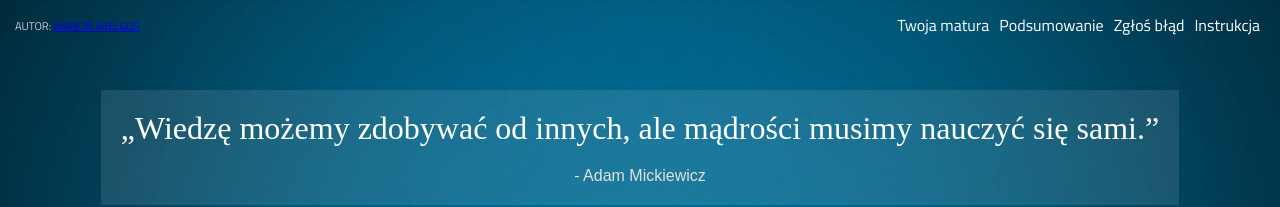
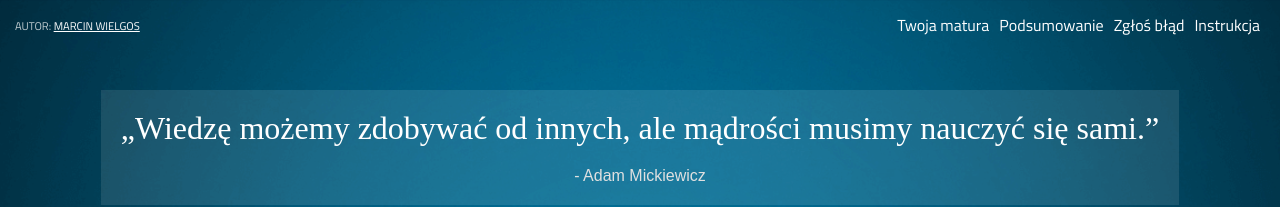
Before and after one commit to mwvabes/studies-calculator-improved, a React (Create React App) app: page / in a window 1280 px wide. Shown: the top 207 px of the page. Built offline with nearby package versions, Linux system fonts and the light colour scheme; a web font is replaced by a local one.

Commit message:
Update styles

```diff
--- a/src/styles/Header.css
+++ b/src/styles/Header.css
@@ -53,6 +53,7 @@
 
 .Header ul li a {
   margin: 0px 5px;
+  color: #FFF;
 }
 
 .Header ul li:hover {
@@ -68,6 +69,7 @@
 .HeaderInfo a {
   -webkit-transition: color 175ms ease-in-out;
   transition: color 175ms ease-in-out;
+  color: #FFF;
 }
 
 .HeaderInfo a:hover {
--- a/src/styles/Header.scss
+++ b/src/styles/Header.scss
@@ -35,6 +35,7 @@ $maxWidth: 1200px;
 
 .Header ul li a {
   margin: 0px 5px;
+  color: #FFF;
 }
 
 .Header ul li:hover {
@@ -49,6 +50,7 @@ $maxWidth: 1200px;
 
 .HeaderInfo a {
   transition: color 175ms ease-in-out;
+  color: #FFF;
 }
 
 .HeaderInfo a:hover {
```
Also changed, not shown: 1 other file (tests, documents, lock files or other folders).
